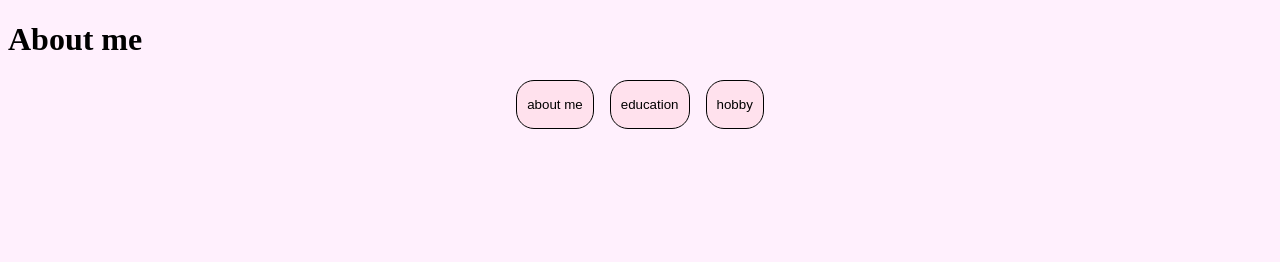
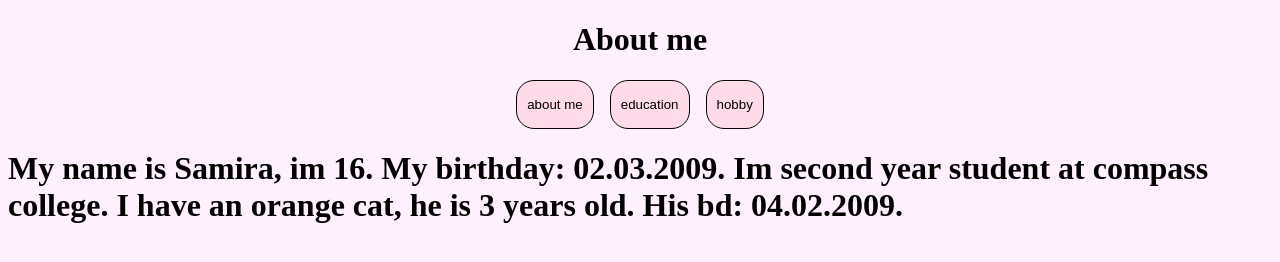
Before and after one commit to smrrvv1/final-project, a plain HTML site: page index.html in a window 1280 px wide. Both pictures are taken after a click on the button "about me". Drawn offline with Linux system fonts and the light colour scheme.

Commit message:
add js btns and customAlert

```diff
--- a/index.html
+++ b/index.html
@@ -7,7 +7,7 @@
     <title>Document</title>
 </head>
 <body>
-    <h1>About me</h1>
+    <h1 class="title">About me</h1>
     <div class="container">
          <button id="about-btn">about me</button>
          <button id="edu-btn">education</button>
--- a/script.js
+++ b/script.js
@@ -0,0 +1,28 @@
+const aboutBtn = document.getElementById('about-btn')
+const eduBtn = document.getElementById('edu-btn')
+const hobbyBtn = document.getElementById('hobby-btn')
+
+const hobbies = ['music', 'it', 'movies', 'cooking']
+
+
+const customAlert = (message) =>{
+    const overlay = document.createElement('div');
+    overlay.className = 'overlay';
+    document.body.append(overlay);
+
+    const contentDiv = document.createElement('div');
+    contentDiv.className = 'content';
+    overlay.append(contentDiv);
+
+    const messageH1 = document.createElement('h1');
+    messageH1.textContent = message;
+    contentDiv.append(messageH1);
+
+
+}
+
+
+
+aboutBtn.addEventListener('click', () => {
+    customAlert('My name is Samira, im 16. My birthday: 02.03.2009. Im second year student at compass college. I have an orange cat, he is 3 years old. His bd: 04.02.2009.')
+})
--- a/style.css
+++ b/style.css
@@ -13,7 +13,7 @@ body{
     padding: 16px 10px;
     border-radius: 18px;
     cursor: pointer;
-    background-color: rgb(255, 225, 237);
+    background-color: rgb(255, 218, 233);
     border: 1px solid rgb(0, 0, 0);
 }
 #edu-btn{
@@ -21,7 +21,7 @@ body{
     padding: 16px 10px;
     border-radius: 18px;
     cursor: pointer;
-    background-color: rgb(255, 225, 237);
+    background-color: rgb(255, 218, 233);
     border: 1px solid rgb(0, 0, 0);
 }
 #hobby-btn{
@@ -29,6 +29,11 @@ body{
     padding: 16px 10px;
     border-radius: 18px;
     cursor: pointer;
-    background-color: rgb(255, 225, 237);
+    background-color: rgb(255, 218, 233);
     border: 1px solid rgb(0, 0, 0);
 }
+.title{
+    display: flex;
+    align-items: center;
+    justify-content: center;
+}
```
